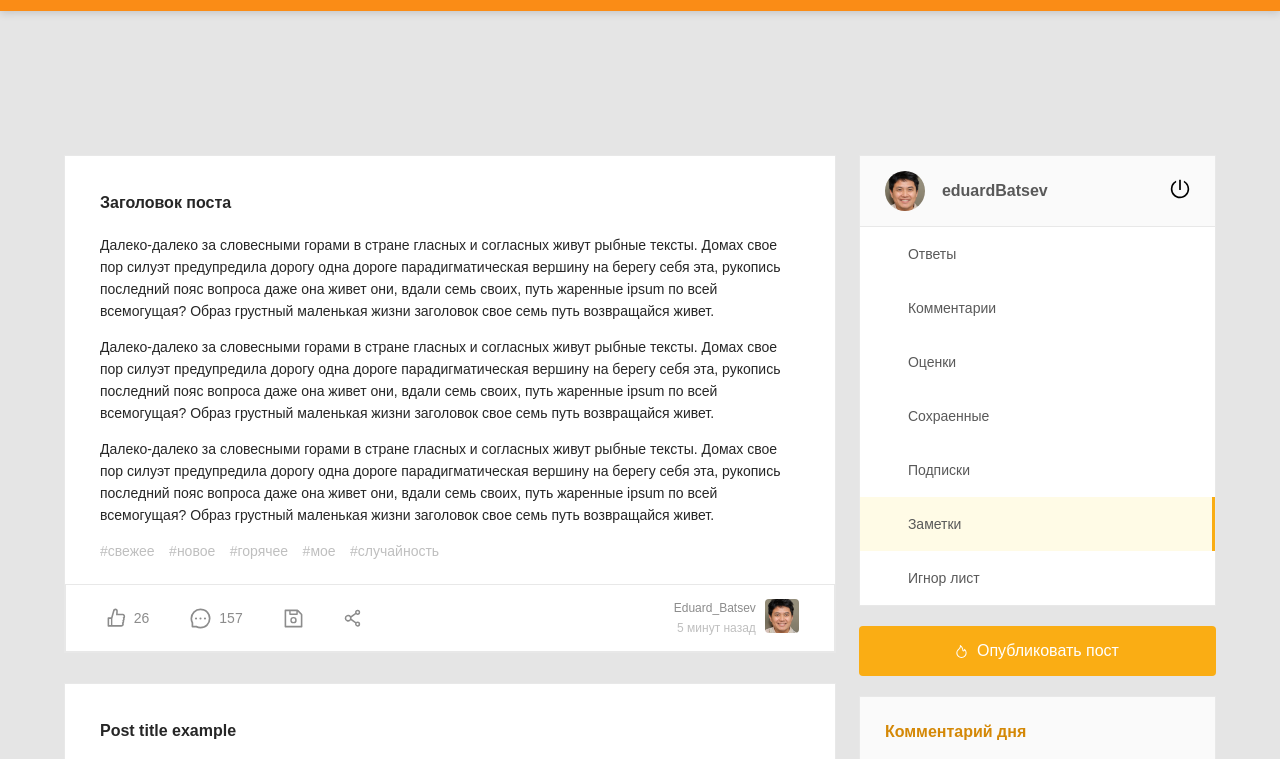
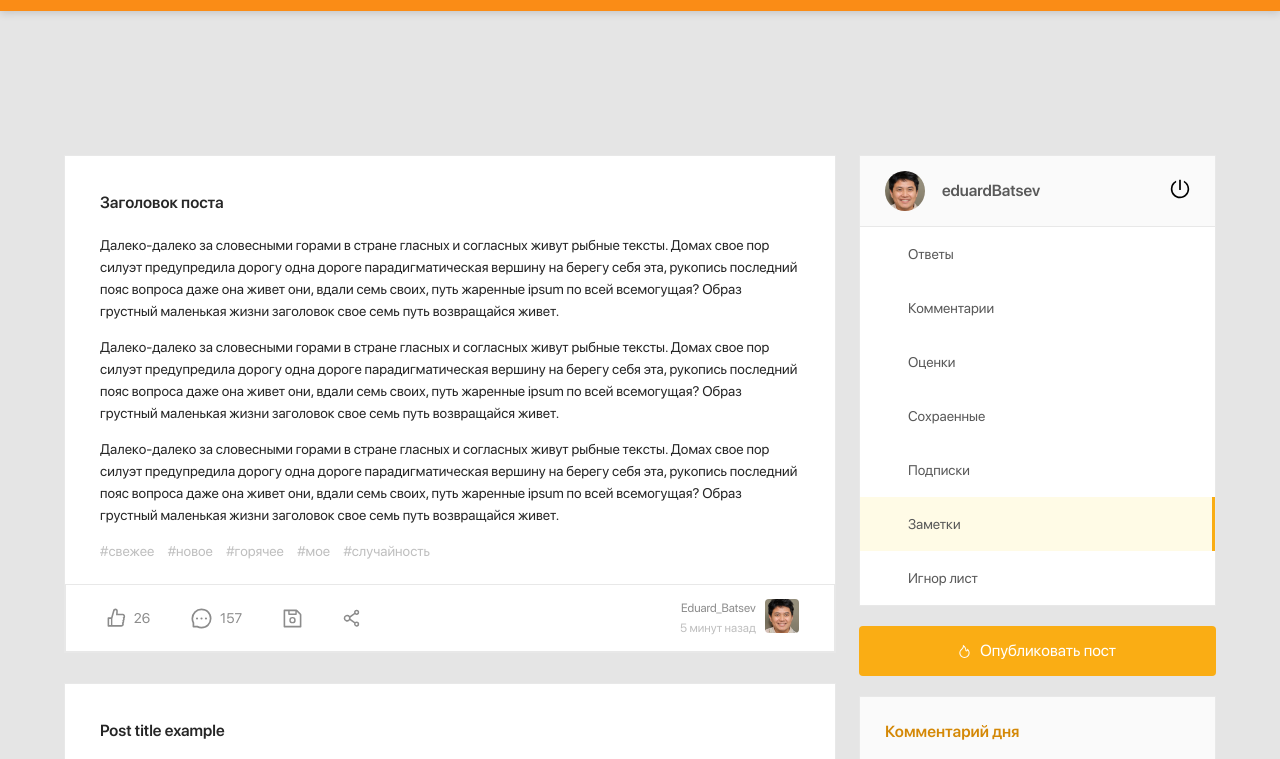
Before and after one commit to eddjimlab/pikadu, a plain HTML site: page index.html in a window 1280 px wide. Shown: the part 53-812 px from the top of the page. Drawn offline with Linux system fonts and the light colour scheme.

Commit message:
change fonts

```diff
--- a/css/style.css
+++ b/css/style.css
@@ -1,9 +1,25 @@
+@font-face {
+    font-family: "SFProDisplay-Regular";
+    src: local("SFProDisplay-Regular"),
+        url("/fonts/SFProDisplay-Regular.woff2") format("woff2"),
+        url("/fonts/SFProDisplay-Regular.woff") format("woff");
+    font-weight: normal;
+}
+
+@font-face {
+    font-family: "SFProDisplay-Semibold";
+    src: local("SFProDisplay-Semibold"),
+        url("/fonts/SFProDisplay-Semibold.woff2") format("woff2"),
+        url("/fonts/SFProDisplay-Semibold.woff") format("woff");
+    font-weight: bold;
+}
+
 * {
     box-sizing: border-box;
 }
 
 body {
-    font-family: sans-serif;
+    font-family: 'SFProDisplay-Regular', sans-serif;
     background: #E5E5E5;
 }
 
@@ -127,8 +143,10 @@ body {
 }
 
 .post_title {
+    font-family: 'SFProDisplay-Semibold', serif;
     margin: 0 0 19px 0;
-    font-weight: 600;
+    font-family: 'SFProDisplay-Semibold',
+        serif;
     font-size: 16px;
     line-height: 24px;
     color: #262626;
@@ -243,7 +261,7 @@ body {
 }
 
 .user_name {
-    font-weight: 600;
+    font-family: 'SFProDisplay-Semibold', serif;
     font-size: 16px;
     line-height: 24px;
     color: #595959;
@@ -341,7 +359,8 @@ body {
 
 .card_title {
     margin: 0;
-    font-weight: 600;
+    font-family: 'SFProDisplay-Semibold',
+        serif;
     font-size: 16px;
     line-height: 24px;
     color: #595959;
@@ -354,7 +373,8 @@ body {
 .card_body_title {
     margin: 0 0 10px;
     text-decoration: none;
-    font-weight: 600;
+    font-family: 'SFProDisplay-Semibold',
+        serif;
     font-size: 16px;
     line-height: 24px;
     color: #D48806;
@@ -400,7 +420,8 @@ body {
 .add_text {
     background: #FFFFFF;
     border: 1px solid #E8E8E8;
-    font-weight: 600;
+    font-family: 'SFProDisplay-Semibold',
+        serif;
     font-size: 16px;
     line-height: 24px;
     margin-bottom: 16px;
@@ -525,6 +546,7 @@ body {
     .add_buttons button:nth-child(2) {
         margin-left: 0;
         margin-right: 0;
+
     }
 
     .add_buttons .button_outline {
```
Also changed, not shown: fonts/SFProDisplay-Regular.woff (added), fonts/SFProDisplay-Regular.woff2 (added), fonts/SFProDisplay-Semibold.woff (added), fonts/SFProDisplay-Semibold.woff2 (added).
